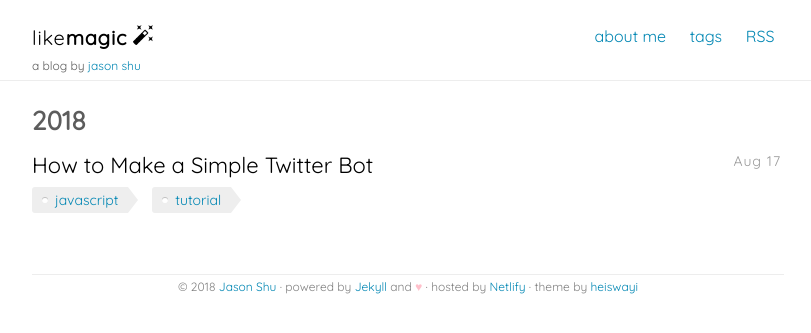
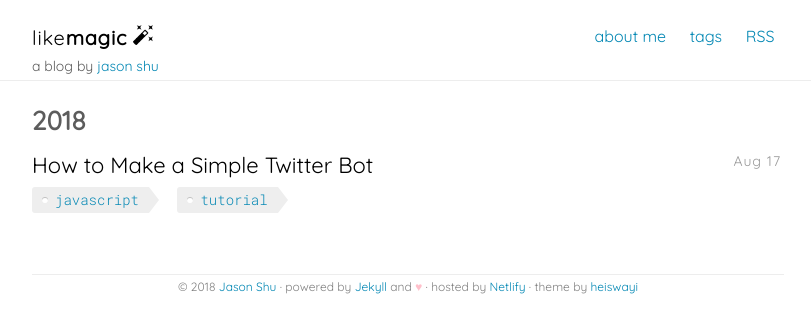
Before and after one commit to j4sonshu/likemagic, a Jekyll site: the page built from index.html, in a window 1280 px wide. Shown: the top 333 px of the page, without its empty margins (232-1043 px from the left). Built offline with Jekyll 4.4.1, drawn with Linux system fonts in a browser that asks for light colours.

Commit message:
media navbar

```diff
--- a/assets/scss/_layout.scss
+++ b/assets/scss/_layout.scss
@@ -1,3 +1,4 @@
+@import url("https://fonts.googleapis.com/css?family=Roboto+Mono:300");
 * {
   &,
   &:before,
@@ -113,7 +114,7 @@
 }
 
 .logo-me {
-  font-size: 12px;
+  font-size: 14px;
   letter-spacing: normal;
   font-weight: normal;
 }
@@ -140,13 +141,19 @@
 }
 
 @media all and (max-width: 600px) {
+  /*
   .logo,
   .navbar {
     display: block;
     float: none;
     width: 100%;
-    padding-top: 15px;
   }
+
+  .navbar {
+    // navbar under logo
+    padding-top: 10px;
+  }
+  */
 
   .date-label {
     float: left !important;
@@ -262,6 +269,8 @@
   // space from post
   margin-top: $base-spacing * 2;
 
+  font-family: "Roboto Mono", monospace;
+
   p {
     margin-left: 0;
     font-size: rem(14);
@@ -321,6 +330,9 @@
   list-style: none;
   margin: 0;
   overflow: hidden;
+  font-size: 14px;
+
+  font-family: "Roboto Mono", monospace;
 }
 
 .page-tags li {
@@ -374,6 +386,7 @@
 .article-tags {
   padding-top: 5px;
   font-size: 14px;
+  font-family: "Roboto Mono", monospace;
 }
 
 .article-tags a {
```
